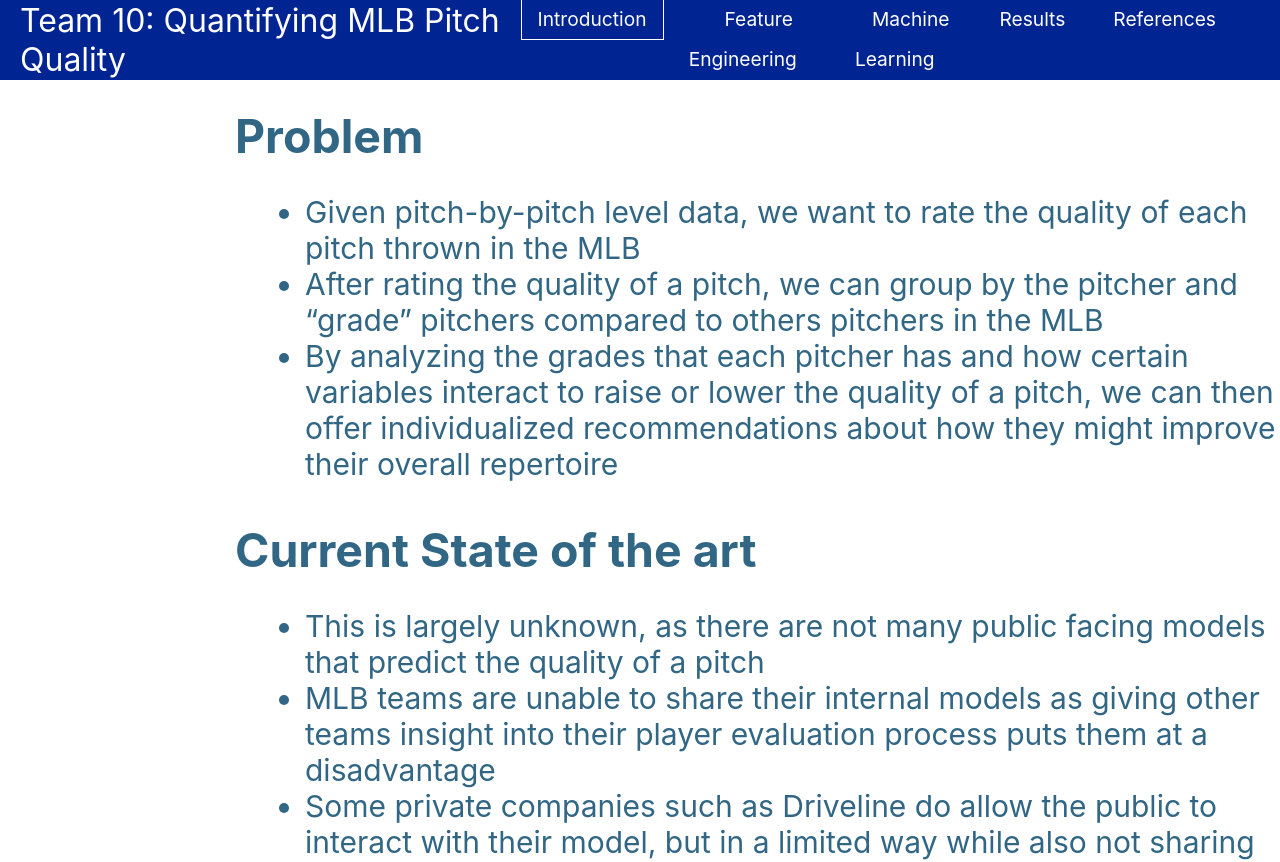
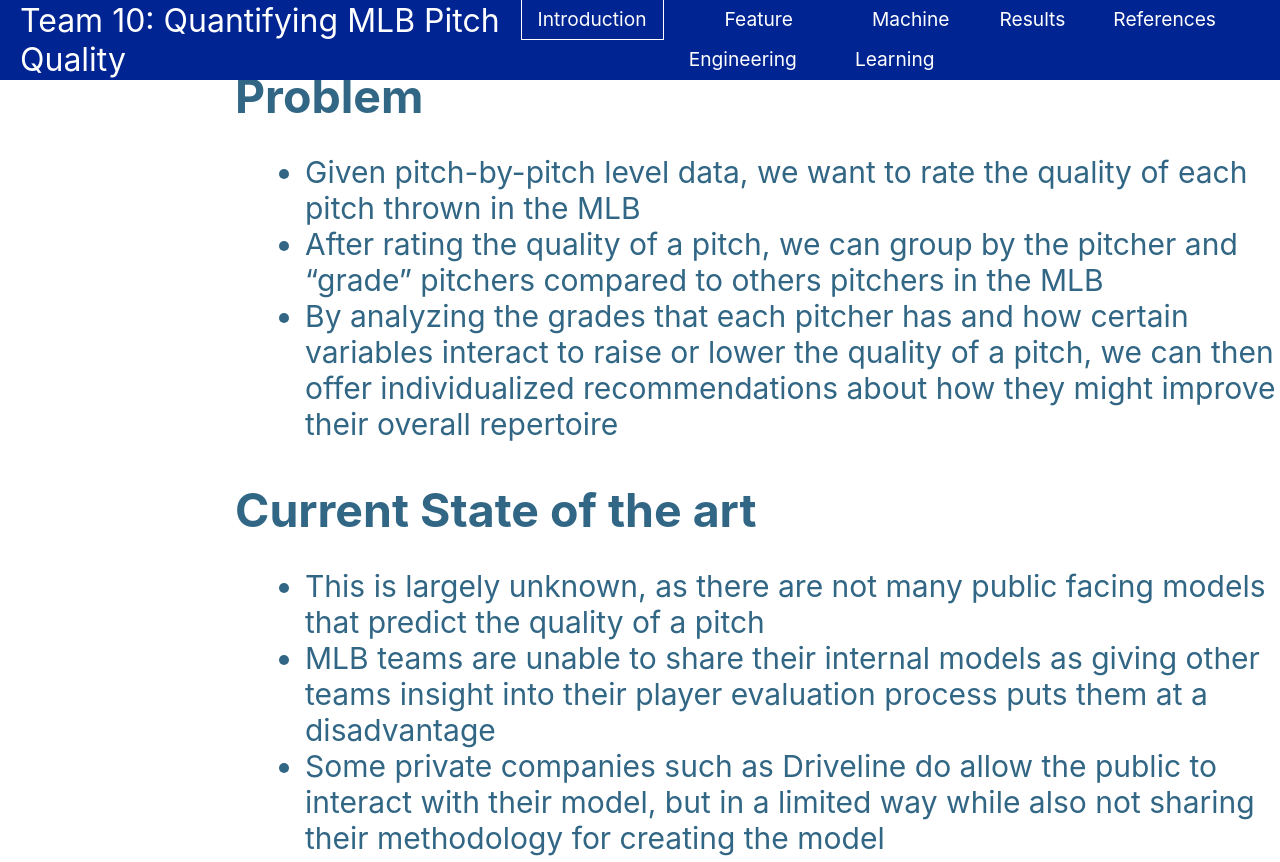
Before and after one commit to jaredjoo/pitch-quality, a React (Create React App) app: page / in a window 1280 px wide. Shown: the top 862 px of the page. Built offline with nearby package versions, Linux system fonts and the light colour scheme.

Commit message:
modified margin top sizing

```diff
--- a/src/components/Pages/Introduction.js
+++ b/src/components/Pages/Introduction.js
@@ -5,7 +5,7 @@ import pitch_video2 from "./pitch_video2.mp4";
 export const Introduction = () => {
   return (
     <div>
-      <div style ={{textAlign: 'left', paddingLeft: '235px', marginTop: '-100px'}}>
+      <div style ={{textAlign: 'left', paddingLeft: '235px', marginTop: '-140px'}}>
         <h5>
           Problem
         </h5>
--- a/src/components/Pages/MachineLearning.js
+++ b/src/components/Pages/MachineLearning.js
@@ -5,7 +5,7 @@ import ExecutionTimes from './ExecutionTimes.png';
 export const MachineLearning = () => {
   return (
     <div>
-      <div style={{ textAlign: "left", paddingLeft: "235px", marginTop: "-100px" }}>
+      <div style={{ textAlign: "left", paddingLeft: "235px", marginTop: "-140px" }}>
         <h5>Types of Potential Models</h5>
         <ul style={{ fontSize: "30px", paddingLeft: "70px", marginTop: "30px", maxWidth: "1200px" }}>
           <li style={{ wordWrap: "break-word" }}>Random Forest</li>
```
